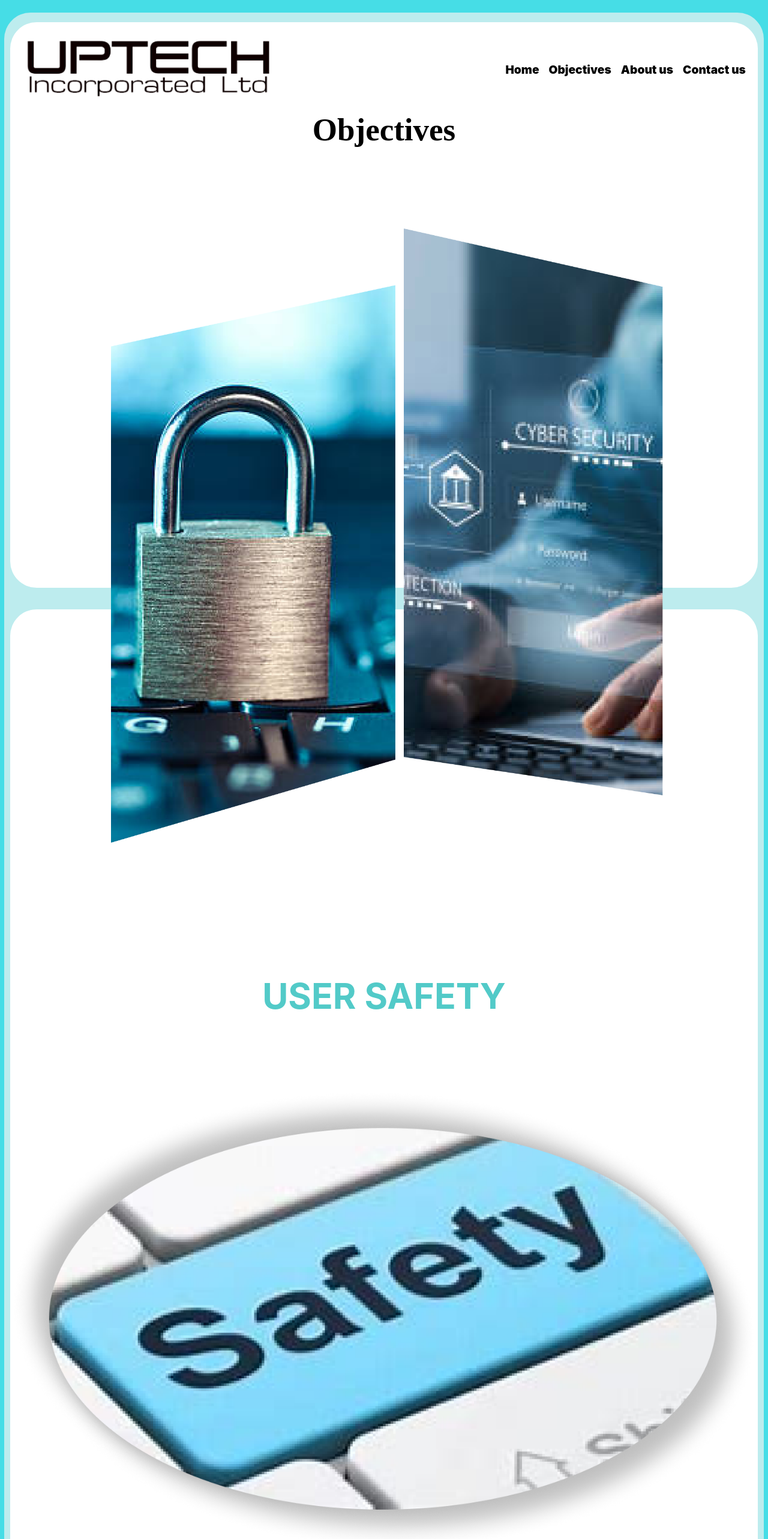
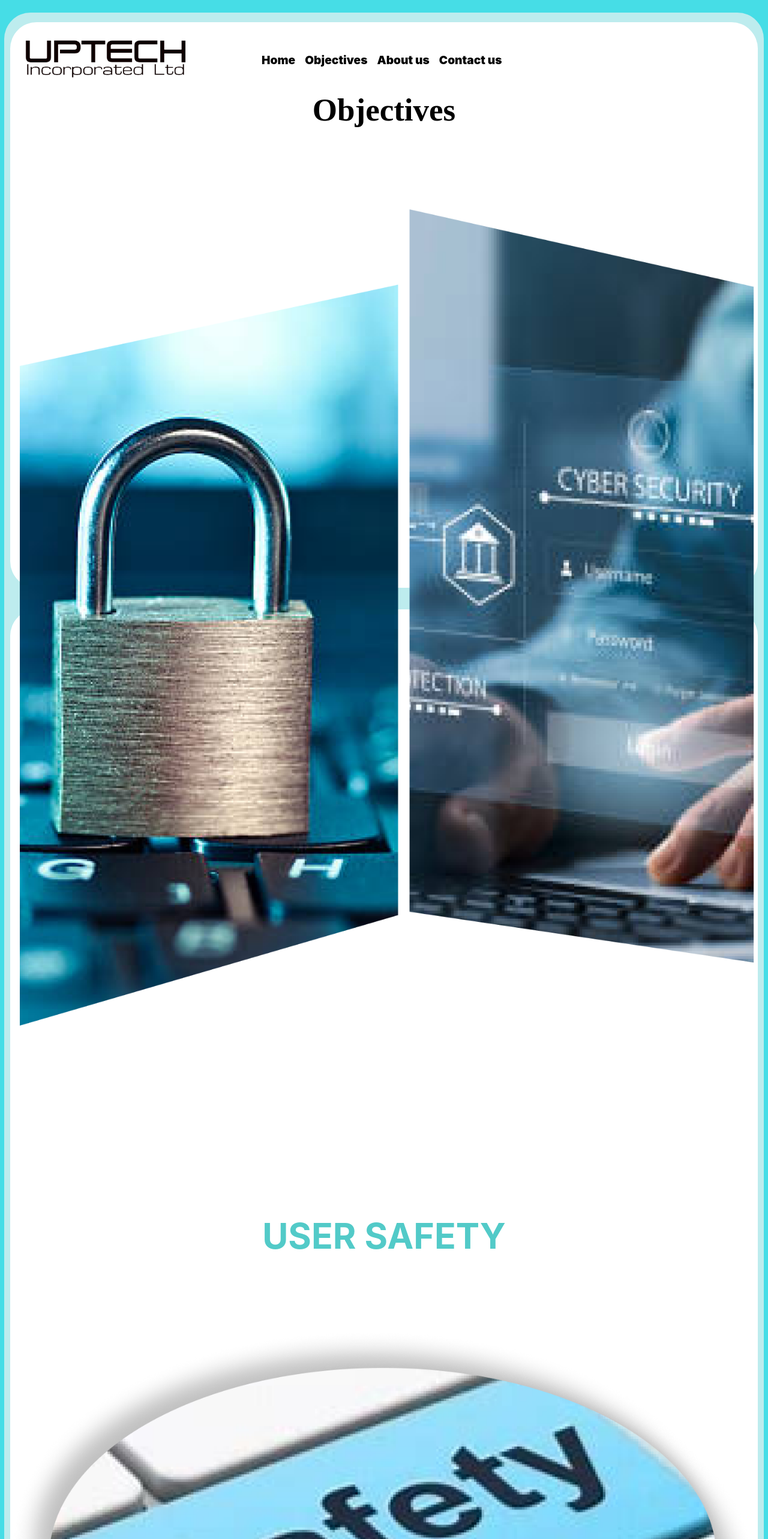
Before and after one commit to uptech2021/Uptech_Website, a Next.js app: page /objectives in a window 1280 px wide. Shown: the top 2566 px of the page at 60% size. Built offline with nearby package versions, Linux system fonts and the light colour scheme.

Commit message:
objectives animation added

```diff
--- a/app/objectives/page.tsx
+++ b/app/objectives/page.tsx
@@ -10,6 +10,8 @@ import privacyLock from '../../public/images/Objectives/Mask group.png'
 
 import Navbar from '@/components/Navbar'
 import Footer from '@/components/Footer'
+import { motion } from 'framer-motion';
+import { useInView } from 'react-intersection-observer';
 
 import Image from 'next/image'
 // import { useWindowSize } from 'react-use'; //react package that checks the screen size of the device
@@ -19,6 +21,33 @@ export default function Objectives(){
 
     // const { width } = useWindowSize();
 
+    //Refs and inView states for each section
+    const [cyberRef, cyberInView] = useInView({triggerOnce: true, threshold: 0.1});
+    const [datasecurityRef, dataSecurityInView] = useInView({triggerOnce: true, threshold: 0.1});
+    const [datasecurityImageRef, dataSecurityImageInView] = useInView({triggerOnce: true, threshold: 0.5});
+    const [datasecurityInfoRef, dataSecurityInfoInView] = useInView({triggerOnce: true, threshold: 0.1});
+    const [privacyRef, privacyInview] = useInView({triggerOnce: true, threshold: 0.1});
+    const [privacyImageRef, privacyImageInview] = useInView({triggerOnce: true, threshold: 0.1});
+    const [privacyInfoRef, privacyInfoInview] = useInView({triggerOnce: true, threshold: 0.1});
+    const [usersafetyRef, userSafetyInView] = useInView({triggerOnce: true, threshold: 0.1});
+    const [usersafetyImageRef, userSafetyImageInView] = useInView({triggerOnce: true, threshold: 0.1});
+    const [usersafetyInfoRef, userSafetyInfoInView] = useInView({triggerOnce: true, threshold: 0.1});
+    const [objectivesRef, objectivesInView] = useInView({triggerOnce: true, threshold: 0.1});
+
+
+
+    const verticalVariants = {
+        hidden: { y: '-100%', opacity: 0 }, // Starts above the screen and invisible
+        visible: { y: 0, opacity: 1 },      // Ends at its normal position and visible
+      };
+
+      const fadeVariants = {
+        hidden: {opacity: 0},
+        visible: {opacity: 1},
+      };
+
+
+
     return(
         <div className='objectives-main-container'>
             <div className="outer-layer">
@@ -26,43 +55,120 @@ export default function Objectives(){
                     <div className="objectives-section">
                         <Navbar/>
 
+                        <motion.div
+                            ref={objectivesRef}
+                            initial="hidden"
+                            animate={objectivesInView ? "visible" : "hidden"}
+                            variants={verticalVariants}
+                            transition={{duration: 1}}>
                                 <header className="objectives-header">
                                     <h1>Objectives</h1>
                                 </header>
+                        </motion.div>
 
+                        <motion.div
+                            ref={cyberRef}
+                            initial="hidden"
+                            animate={cyberInView ? "visible" : "hidden"}
+                            variants={fadeVariants}
+                            transition={{duration: 1, ease: "easeInOut"}}>
                         <section className="objectives-content">
                             <Image src={cyberSecurity} className="cybersecurity-img" alt="Cyber Security Image"/>
                         </section>
+                        </motion.div>
                     </div>
                 </div>
                 <main className='objectives-second-container'>
                         <section className='objectives-info-section'>
                             <section className="usersafety-content">
+                            <motion.div
+                            ref={usersafetyRef}
+                            initial="hidden"
+                            animate={userSafetyInView ? "visible" : "hidden"}
+                            variants={verticalVariants}
+                            transition={{duration: 1}}>
                                 <header className="usersafety-header">
                                     <h2>USER SAFETY</h2>
                                 </header>
+                            </motion.div>
+                            <motion.div
+                            ref={usersafetyImageRef}
+                            initial="hidden"
+                            animate={userSafetyImageInView ? "visible" : "hidden"}
+                            variants={verticalVariants}
+                            transition={{duration: 1}}>
                                     <div className="usersafety-img-container">
                                         <Image src={safety} className="safety-img" alt="Safety Image"/>
                                     </div>
+                                </motion.div>
+                                <motion.div
+                            ref={usersafetyInfoRef}
+                            initial="hidden"
+                            animate={userSafetyInfoInView ? "visible" : "hidden"}
+                            variants={verticalVariants}
+                            transition={{duration: 1}}>
                                     <p>Implementation of algorithms that can recognize sensitive phrases and words as well as duplicate accounts would improve user&apos;s safety. By doing this, we can defend our users and communities from online criminal activities, like cyberbullying, harassment, cyber-stalking etc. Our medium to long term objectives entails, creating a unique feature that users can employ in an emergency.</p>
+                                </motion.div>
                             </section>
                             <section className="privacy-content">
+                            <motion.div
+                            ref={privacyRef}
+                            initial="hidden"
+                            animate={privacyInview ? "visible" : "hidden"}
+                            variants={verticalVariants}
+                            transition={{duration: 1}}>
                             <header className="privacy-header">
                                 <h2>PRIVACY</h2>
                             </header>
+                            </motion.div>
+                            <motion.div
+                            ref={privacyImageRef}
+                            initial="hidden"
+                            animate={privacyImageInview ? "visible" : "hidden"}
+                            variants={verticalVariants}
+                            transition={{duration: 1}}>
                                 <div className="privacy-img-container">
                                     <Image src={privacyLock} className="privacy-img" alt="Privacy Image"/>
                                 </div>
+                            </motion.div>
+                            <motion.div
+                            ref={privacyInfoRef}
+                            initial="hidden"
+                            animate={privacyInfoInview ? "visible" : "hidden"}
+                            variants={verticalVariants}
+                            transition={{duration: 1}}>
                                 <p>On the Ourlime user profile page, there would be features designed specifically for the user with privacy settings, allowing the user to choose their level of privacy. These specific features would incorporate a &quot;lock code&quot; that only the user would know.</p>
+                            </motion.div>
                             </section>
                             <section className="datasecurity-content">
+                                <motion.div
+                                ref={datasecurityRef}
+                                initial="hidden"
+                                animate={dataSecurityInView ? "visible" : "hidden"}
+                                variants={verticalVariants}
+                                transition={{duration: 1}}>
                                     <header className="datasecurity-header">
                                         <h2>DATA SECURITY</h2>
                                     </header>
+                                </motion.div>
+                                <motion.div
+                                ref={datasecurityImageRef}
+                                initial="hidden"
+                                animate={dataSecurityImageInView ? "visible" : "hidden"}
+                                variants={verticalVariants}
+                                transition={{duration: 1}}>
                                     <div className="datasecurity-img-container">
                                         <Image src={dataSecurity} className="datasecurity-img" alt="Data Security Image"/>
                                     </div>
+                                </motion.div>
+                                <motion.div
+                                ref={datasecurityInfoRef}
+                                initial="hidden"
+                                animate={dataSecurityInfoInView ? "visible" : "hidden"}
+                                variants={verticalVariants}
+                                transition={{duration: 1}}>
                                         <p>Data such as names, addresses, emails, contacts, and date of births would not be used for marketing purposes and would not be sold for profit to any third-party and more is discussed in the Terms and Condition.</p>
+                                </motion.div>
                             </section>
                         </section>
                 </main>
--- a/components/Navbar.tsx
+++ b/components/Navbar.tsx
@@ -7,6 +7,8 @@ import Image from 'next/image'
 import Link from 'next/link'
 
 import {FaBars} from "react-icons/fa"
+import { motion } from 'framer-motion';
+import { useInView } from 'react-intersection-observer';
 
 import upTechLogo from '../public/images/uptech logo.png'
 import dropdown from '../public/images/Vector 89.svg'
@@ -18,12 +20,25 @@ export default function Navbar() {
     const [isNavVisible, setIsNavVisible] = useState(false);
     const { width } = useWindowSize();
 
+    const [navRef, navInView] = useInView({triggerOnce: true, threshold: 0.1});
+
+    const verticalVariants = {
+        hidden: { y: '-100%', opacity: 0 }, // Starts above the screen and invisible
+        visible: { y: 0, x: 0, opacity: 1 },      // Ends at its normal position and visible
+      };
+
     const toggleNav = () => {
         setIsNavVisible(!isNavVisible);
     };
 
     return (
         <header className="header">
+            <motion.div
+                ref={navRef}
+                initial="hidden"
+                animate={navInView ? "visible" : "hidden"}
+                variants={verticalVariants}
+                transition={{duration: 1}}>
             <div className="logo-wrapper">
                 <Image
                     src={upTechLogo}
@@ -31,12 +46,19 @@ export default function Navbar() {
                     priority={true}
                 />
             </div>
+            </motion.div>
 
             <button className='nav-btn' onClick={toggleNav}>
                 <Image src={isNavVisible ?  dropdown : menuBtn} alt="close nav" />
             </button>
 
             {width >= 768 ? (
+                <motion.div
+                ref={navRef}
+                initial="hidden"
+                animate={navInView ? "visible" : "hidden"}
+                variants={verticalVariants}
+                transition={{duration: 1}}>
                 <nav className='navbar'>
                     <ul className="nav-items">
                         <li className="nav-links"><Link href="/">Home</Link></li>
@@ -45,6 +67,7 @@ export default function Navbar() {
                         <li className="nav-links"><Link href="/contact">Contact us</Link></li>
                     </ul>
                 </nav>
+                </motion.div>
             ) : (
                 <nav className={`dropdown ${isNavVisible ? 'show-dropdown' : ''}`}>
                     <ul className="dropdown-menu">
--- a/styles/objectives/objectives.css
+++ b/styles/objectives/objectives.css
@@ -114,7 +114,7 @@
 }
 @media (min-width: 960px) {
   .objectives-main-container .outer-layer .objectives-second-container .objectives-info-section .usersafety-header {
-    margin: 35rem 1.31rem 0 1.31rem !important;
+    margin: 60rem 1.31rem 0 1.31rem !important;
   }
 }
 .objectives-main-container .outer-layer .objectives-second-container .objectives-info-section .privacy-header {
@@ -271,7 +271,7 @@
     overflow: hidden;
   }
   .objectives-main-container .outer-layer .objectives-second-container .objectives-info-section .usersafety-header {
-    margin: 30rem 1.31rem 0 1.31rem;
+    margin: 45rem 1.31rem 0 1.31rem;
   }
   .objectives-main-container .outer-layer .objectives-second-container .objectives-info-section .usersafety-header h2 {
     min-width: 20.5625rem;
--- a/styles/objectives/objectives.scss
+++ b/styles/objectives/objectives.scss
@@ -129,7 +129,7 @@
                     }
                     @media (min-width: 960px){
                         .usersafety-header{
-                            margin: 35rem 1.31rem 0 1.31rem !important;
+                            margin: 60rem 1.31rem 0 1.31rem !important;
                             }
                     }
                     .privacy-header{
@@ -299,7 +299,7 @@
 
 
                     .usersafety-header{
-                        margin: 30rem 1.31rem 0 1.31rem;
+                        margin: 45rem 1.31rem 0 1.31rem;
                         h2{
                                 min-width: 20.5625rem;
                                 min-height: 8.875rem;
```
Lines whose indentation alone changed are shown as unchanged.
